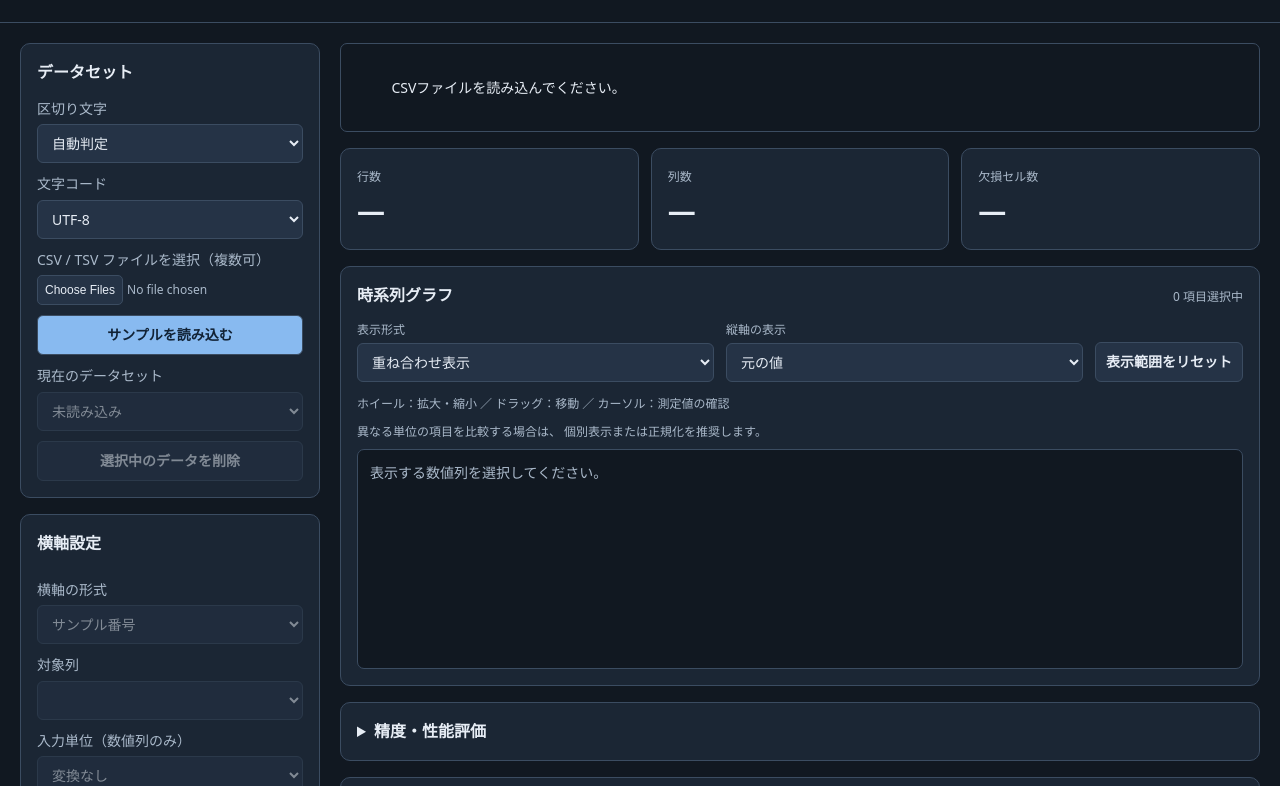
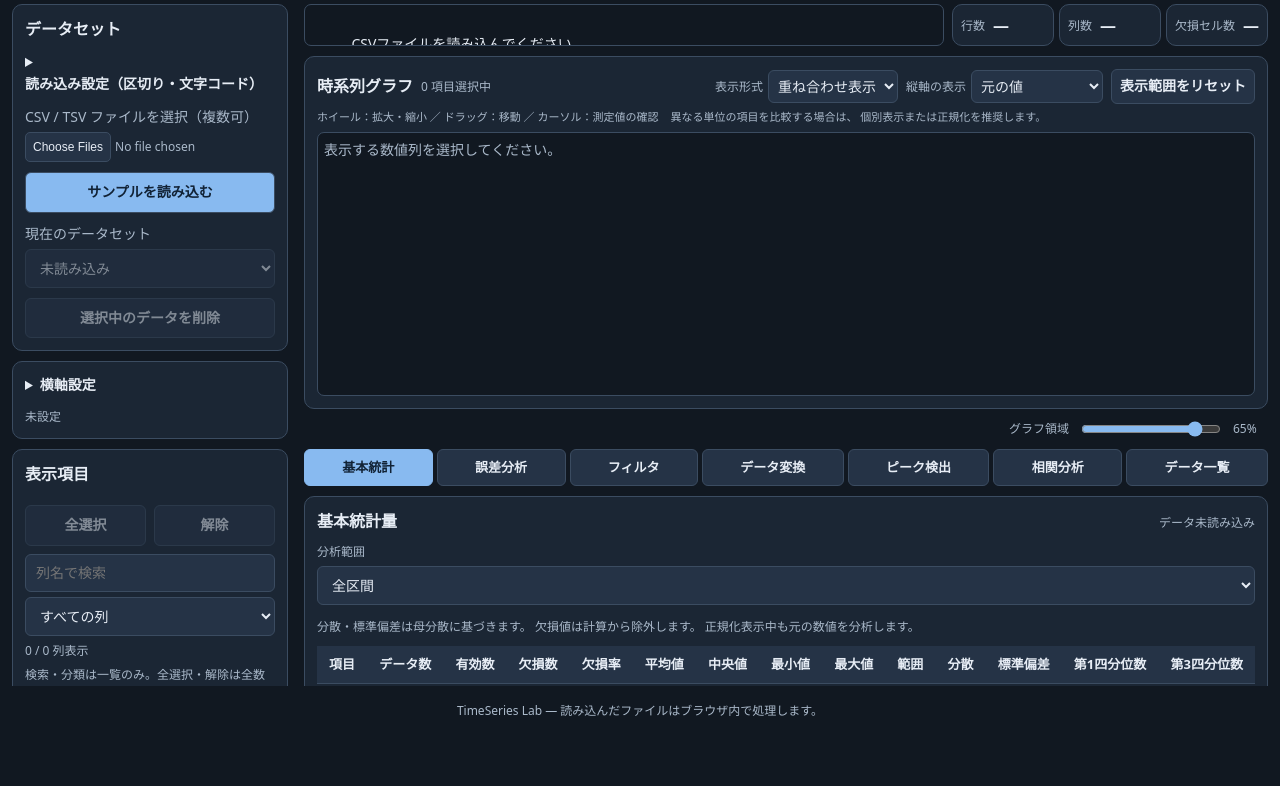
Before and after one commit to Krowa0517/TimeSeries-Lab, a website with bundled scripts: page index.html in a window 1280 px wide. Shown: the part 77-863 px from the top of the page. After the commit the page ends 800 px from the top, so only its background shows below. Built offline with nearby package versions, Linux system fonts and the light colour scheme.

Commit message:
Redesign analysis workspace with tabs and modal dialogs

```diff
--- /dev/null
+++ b/css/ui.css
@@ -0,0 +1,352 @@
+/* Workspace layout overrides. Load after style.css. */
+.workspace-ready [hidden] {
+  display: none !important;
+}
+.workspace-ready .app-header {
+  padding: 7px 20px;
+  flex-wrap: wrap;
+}
+.workspace-ready .app-header h1 {
+  font-size: 22px;
+}
+.workspace-actions {
+  display: flex;
+  gap: 8px;
+  flex-wrap: wrap;
+  margin-left: auto;
+}
+.workspace-actions button,
+.dialog-heading button {
+  width: auto;
+  margin: 0;
+}
+.workspace-ready .workspace {
+  gap: 12px;
+  padding: 12px;
+  max-width: none;
+}
+.workspace-ready .sidebar,
+.workspace-ready .content {
+  gap: 10px;
+}
+.workspace-ready .panel {
+  padding: 12px;
+}
+.workspace-ready .panel h2 {
+  margin-bottom: 8px;
+}
+.workspace-ready .metric {
+  padding: 6px 12px;
+}
+.workspace-ready .metric strong {
+  font-size: 20px;
+}
+.workspace-overview {
+  display: grid;
+  gap: 8px;
+  min-width: 0;
+}
+.sidebar-options summary {
+  cursor: pointer;
+  font-weight: 600;
+  overflow-wrap: anywhere;
+}
+.sidebar-options[open] summary {
+  margin-bottom: 6px;
+}
+.workspace-chart .chart-toolbar {
+  flex: 1 0 100%;
+}
+.workspace-chart-help {
+  display: flex;
+  flex-wrap: wrap;
+  gap: 4px 12px;
+}
+.column-tools {
+  display: grid;
+  gap: 5px;
+  margin: 8px 0;
+}
+.column-search {
+  min-width: 0;
+  width: 100%;
+  padding: 7px 10px;
+  border-radius: 6px;
+  border: 1px solid var(--border);
+  background: var(--control);
+  color: var(--text);
+}
+.column-match-count {
+  font-variant-numeric: tabular-nums;
+}
+.derived-panel .derived-manager {
+  margin: 0;
+  padding: 0;
+  border: 0;
+}
+.analysis-tabs {
+  display: flex;
+  flex-wrap: wrap;
+  gap: 4px;
+  min-width: 0;
+}
+.analysis-tabs .analysis-tab {
+  width: auto;
+  margin: 0;
+  flex: 1 0 auto;
+  padding: 7px 10px;
+  background: var(--control);
+  color: var(--text);
+  font-size: 13px;
+}
+.analysis-tabs .analysis-tab[aria-selected="true"] {
+  background: var(--accent);
+  color: #112235;
+  border-color: var(--accent);
+}
+.analysis-region {
+  min-width: 0;
+  min-height: 0;
+}
+.analysis-region > .panel {
+  min-height: 100%;
+}
+.workspace-resize {
+  display: none;
+}
+.workspace-dialog {
+  width: min(1100px, calc(100% - 28px));
+  max-height: 90dvh;
+  overflow: auto;
+  padding: 16px;
+  border: 1px solid var(--border);
+  border-radius: 12px;
+  background: var(--panel);
+  color: var(--text);
+}
+.workspace-dialog::backdrop {
+  background: rgb(0 0 0 / 65%);
+}
+.dialog-heading {
+  display: flex;
+  justify-content: space-between;
+  align-items: center;
+  gap: 12px;
+  margin-bottom: 10px;
+}
+.dialog-heading h2 {
+  margin: 0;
+}
+.workspace-dialog > .panel {
+  padding: 0;
+  border: 0;
+}
+.workspace-ready footer {
+  padding: 3px 12px;
+}
+
+/* Desktop: the three scrollable regions are independent. */
+@media (min-width: 1000px) and (min-height: 720px) {
+  body.workspace-ready {
+    height: 100dvh;
+    display: grid;
+    grid-template-rows: auto minmax(0, 1fr) auto;
+    overflow: hidden;
+  }
+  .workspace-ready .workspace {
+    width: 100%;
+    margin: 0;
+    min-height: 0;
+    align-items: stretch;
+    grid-template-columns: 280px minmax(0, 1fr);
+  }
+  .workspace-ready .sidebar {
+    min-height: 0;
+    overflow: auto;
+    align-content: start;
+    padding-right: 4px;
+  }
+  .workspace-ready .content {
+    min-height: 0;
+    overflow: hidden;
+    grid-template-rows: auto minmax(
+        240px,
+        var(--chart-share, 1.85fr)
+      ) auto auto minmax(130px, 1fr);
+  }
+  .workspace-overview {
+    grid-template-columns: minmax(0, 1fr) auto;
+    align-items: stretch;
+  }
+  .workspace-ready .status {
+    padding: 5px 10px;
+    max-height: 42px;
+    overflow: auto;
+  }
+  .workspace-overview .metrics {
+    gap: 5px;
+  }
+  .workspace-overview .metric {
+    display: flex;
+    align-items: center;
+    gap: 8px;
+    padding: 4px 8px;
+  }
+  .workspace-overview .metric strong {
+    font-size: 16px;
+  }
+  .workspace-ready .workspace-chart {
+    display: flex;
+    flex-direction: column;
+    min-height: 0;
+    overflow: hidden;
+  }
+  .workspace-chart .section-heading {
+    gap: 8px;
+    align-items: center;
+  }
+  .workspace-chart .section-heading h2 {
+    margin: 0;
+  }
+  .workspace-chart .chart-toolbar {
+    flex: 1 1 auto;
+    justify-content: flex-end;
+    margin: 0;
+    gap: 8px;
+    align-items: center;
+  }
+  .workspace-chart .chart-control {
+    display: flex;
+    align-items: center;
+    flex: 0 1 auto;
+    min-width: 0;
+    gap: 5px;
+  }
+  .workspace-chart .chart-control label {
+    white-space: nowrap;
+    margin: 0;
+  }
+  .workspace-chart .chart-control select {
+    width: auto;
+    min-width: 0;
+    padding: 5px;
+  }
+  .workspace-chart .chart-toolbar button {
+    padding: 5px 8px;
+  }
+  .workspace-chart-help {
+    margin: 4px 0;
+  }
+  .workspace-chart .chart-help {
+    margin-bottom: 3px;
+    font-size: 11px;
+  }
+  .workspace-chart .chart-area {
+    flex: 1;
+    min-height: 0;
+    overflow: auto;
+    padding: 6px;
+  }
+  .workspace-chart .plot-panel {
+    padding: 3px 0;
+  }
+  .workspace-chart .plot-legend {
+    margin-bottom: 4px;
+    font-size: 12px;
+  }
+  .workspace-chart .plot-readout {
+    min-height: 30px;
+    max-height: 70px;
+    overflow: auto;
+    padding: 4px 8px;
+  }
+  .workspace-chart .plot-canvas {
+    height: clamp(150px, 25vh, 320px);
+  }
+  .workspace-chart .plot-canvas.compact {
+    height: 190px;
+  }
+  .workspace-chart .chart-area > .plot-panel:only-child {
+    display: flex;
+    flex-direction: column;
+    height: 100%;
+    min-height: 175px;
+  }
+  .workspace-chart .plot-panel:only-child .plot-canvas {
+    flex: 1 1 0;
+    height: 0;
+    min-height: 120px;
+  }
+  .workspace-resize {
+    display: flex;
+    align-items: center;
+    justify-content: flex-end;
+    gap: 10px;
+    font-size: 12px;
+    color: var(--muted);
+  }
+  .workspace-resize input {
+    width: 140px;
+    accent-color: var(--accent);
+  }
+  .workspace-resize output {
+    min-width: 35px;
+  }
+  .analysis-region {
+    overflow: auto;
+  }
+}
+/* Short or narrow screens: normal document scrolling avoids clipped controls. */
+@media (max-width: 999px) {
+  .workspace-ready .workspace {
+    grid-template-columns: 1fr;
+  }
+  .workspace-actions {
+    margin-left: 0;
+  }
+}
+@media (max-width: 420px) {
+  .workspace-ready .metrics {
+    grid-template-columns: repeat(3, minmax(0, 1fr));
+    gap: 4px;
+  }
+  .workspace-ready .metric {
+    padding: 4px;
+  }
+  .workspace-ready .metric strong {
+    font-size: 16px;
+  }
+  .workspace-ready .app-header {
+    padding: 10px;
+  }
+}
+
+/* ========================================
+   グラフの横幅修正
+======================================== */
+
+.workspace-ready .workspace-chart #chart-area {
+  display: block !important;
+  width: 100%;
+  min-width: 0;
+  place-items: stretch;
+}
+
+.workspace-ready .workspace-chart .plot-panel {
+  width: 100%;
+  min-width: 0;
+  align-items: stretch;
+  justify-self: stretch;
+}
+
+.workspace-ready .workspace-chart .plot-canvas {
+  display: block;
+  width: 100%;
+  max-width: 100%;
+  min-width: 0;
+}
+
+.workspace-ready .workspace-chart .plot-readout {
+  width: 100%;
+  min-width: 0;
+}
--- a/index.html
+++ b/index.html
@@ -7,6 +7,7 @@
     <title>TimeSeries Lab</title>
 
     <link rel="stylesheet" href="./css/style.css" />
+    <link rel="stylesheet" href="./css/ui.css" />
   </head>
 
   <body>
--- a/js/main.js
+++ b/js/main.js
@@ -1,3 +1,4 @@
+import { setupWorkspace } from "./ui.js";
 import { evaluateAccuracy, benchmarkCase } from "./evaluation.js";
 
 import {
@@ -51,6 +52,7 @@ let busy = false;
 
 // HTML要素を取得する補助関数
 const $ = (id) => document.getElementById(id);
+const workspaceUI = setupWorkspace();
 // グラフ描画オブジェクト
 const chart = new TimeSeriesChart($("chart-area"));
 // 統計量の再計算タイマー
@@ -252,9 +254,12 @@ function renderColumns(dataset) {
       label.append(tag);
     }
 
+    label.dataset.columnName = column.name;
+    label.dataset.columnType = column.derived ? "derived" : "original";
     list.append(label);
   }
 
+  workspaceUI.refreshColumns();
   renderSelection();
 }
 
--- /dev/null
+++ b/js/ui.js
@@ -0,0 +1,192 @@
+// Existing DOM nodes are moved, not recreated, so IDs and listeners survive.
+export function setupWorkspace() {
+  const $ = id => document.getElementById(id);
+  const make = (tag, cls, text) => {
+    const el = document.createElement(tag);
+    if (cls) el.className = cls;
+    if (text !== undefined) el.textContent = text;
+    return el;
+  };
+  const panel = id => $(id).closest('.panel');
+  const content = document.querySelector('.content');
+  const sidebar = document.querySelector('.sidebar');
+  const header = document.querySelector('.app-header');
+  const chartPanel = panel('chart-area');
+  const tabs = [
+    ['stats', '基本統計', 'stats-table'],
+    ['errors', '誤差分析', 'error-table'],
+    ['filters', 'フィルタ', 'filter-settings'],
+    ['transforms', 'データ変換', 'transform-settings'],
+    ['peaks', 'ピーク検出', 'peak-settings'],
+    ['correlation', '相関分析', 'correlation-settings'],
+    ['preview', 'データ一覧', 'preview-table']
+  ].map(([key, label, id]) => ({ key, label, element: panel(id) }));
+  const tools = [
+    ['generator', '人工データ生成', 'generator-run'],
+    ['export', 'ファイル出力', 'export-run'],
+    ['evaluation', '精度・性能評価', 'evaluation-run']
+  ].map(([key, label, id]) => ({ key, label, element: panel(id) }));
+
+  // Keep the usual import controls visible; fold infrequent settings.
+  const importOptions = make('details', 'sidebar-options');
+  importOptions.append(make('summary', '', '読み込み設定（区切り・文字コード）'));
+  document.querySelector('label[for="delimiter"]').before(importOptions);
+  for (const id of ['delimiter', 'encoding']) {
+    importOptions.append(document.querySelector(`label[for="${id}"]`), $(id));
+  }
+  const axisPanel = panel('axis-settings');
+  const axisOptions = make('details', 'sidebar-options');
+  axisOptions.append(make('summary', '', '横軸設定'), $('axis-settings'));
+  axisPanel.querySelector('h2').replaceWith(axisOptions);
+
+  // Move derived-column management into the sidebar.
+  const derived = $('derived-select').closest('.derived-manager');
+  const derivedPanel = make('section', 'panel derived-panel');
+  const derivedOptions = make('details', 'sidebar-options');
+  derivedOptions.append(make('summary', '', '加工データの管理'), derived);
+  derived.querySelector('h3').remove();
+  derivedPanel.append(derivedOptions);
+  sidebar.append(derivedPanel);
+
+  // Search/filter only affects the column list, not the analysis selection.
+  const list = $('column-list');
+  const controls = make('div', 'column-tools');
+  const search = make('input', 'column-search');
+  search.type = 'search';
+  search.placeholder = '列名で検索';
+  search.setAttribute('aria-label', '列名で検索');
+  const type = make('select', 'column-kind');
+  type.setAttribute('aria-label', '列の種類');
+  for (const [value, label] of [
+    ['all', 'すべての列'], ['original', '元データ'], ['derived', '加工データ']
+  ]) {
+    const opt = make('option', '', label);
+    opt.value = value;
+    type.append(opt);
+  }
+  const count = make('p', 'muted column-match-count');
+  count.setAttribute('aria-live', 'polite');
+  const note = make('p', 'muted', '検索・分類は一覧のみ。全選択・解除は全数値列が対象です。');
+  controls.append(search, type, count, note);
+  list.before(controls);
+  function refreshColumns() {
+    const query = search.value.trim().toLowerCase();
+    const labels = [...list.querySelectorAll('label[data-column-name]')];
+    let shown = 0;
+    for (const label of labels) {
+      const match = label.dataset.columnName.toLowerCase().includes(query) &&
+        (type.value === 'all' || label.dataset.columnType === type.value);
+      label.hidden = !match;
+      if (match) shown++;
+    }
+    count.textContent = `${shown} / ${labels.length} 列表示`;
+  }
+  search.addEventListener('input', refreshColumns);
+  type.addEventListener('change', refreshColumns);
+
+  // Auxiliary tools are native modal dialogs.
+  const actions = make('nav', 'workspace-actions');
+  actions.setAttribute('aria-label', '補助機能');
+  for (const { key, label, element } of tools) {
+    const button = make('button', 'secondary', label);
+    button.type = 'button';
+    button.setAttribute('aria-haspopup', 'dialog');
+    const dialog = make('dialog', 'workspace-dialog');
+    dialog.id = `tool-${key}`;
+    button.setAttribute('aria-controls', dialog.id);
+    const bar = make('div', 'dialog-heading');
+    const title = make('h2', '', label);
+    title.id = `tool-title-${key}`;
+    dialog.setAttribute('aria-labelledby', title.id);
+    const close = make('button', 'secondary', '閉じる');
+    close.type = 'button';
+    close.autofocus = true;
+    bar.append(title, close);
+    const details = element.querySelector(':scope > details');
+    details.querySelector(':scope > summary').remove();
+    details.replaceWith(...details.childNodes);
+    dialog.append(bar, element);
+    document.body.append(dialog);
+    actions.append(button);
+    button.addEventListener('click', () => dialog.showModal());
+    close.addEventListener('click', () => dialog.close());
+    dialog.addEventListener('close', () => button.focus());
+  }
+  header.insertBefore(actions, header.querySelector('.version'));
+
+  // The graph stays visible while analysis tabs change.
+  chartPanel.classList.add('workspace-chart');
+  const overview = make('div', 'workspace-overview');
+  $('status').before(overview);
+  overview.append($('status'), content.querySelector('.metrics'));
+  chartPanel.querySelector('.section-heading').append(chartPanel.querySelector('.chart-toolbar'));
+  const help = make('div', 'workspace-chart-help');
+  chartPanel.querySelector('.chart-help').before(help);
+  help.append(...chartPanel.querySelectorAll('.chart-help'));
+  const resize = make('div', 'workspace-resize');
+  const resizeLabel = make('label', '', 'グラフ領域');
+  const slider = make('input', '');
+  slider.id = 'workspace-chart-size';
+  slider.type = 'range';
+  slider.min = '35';
+  slider.max = '70';
+  slider.value = '65';
+  resizeLabel.htmlFor = slider.id;
+  const ratio = make('output', '', '65%');
+  ratio.setAttribute('for', slider.id);
+  resize.append(resizeLabel, slider, ratio);
+  function resizeChart() {
+    const v = Number(slider.value);
+    content.style.setProperty('--chart-share', `${v / (100 - v)}fr`);
+    ratio.value = `${v}%`;
+  }
+  slider.addEventListener('input', resizeChart);
+  resizeChart();
+
+  const tablist = make('div', 'analysis-tabs');
+  tablist.setAttribute('role', 'tablist');
+  tablist.setAttribute('aria-label', '分析機能');
+  const region = make('div', 'analysis-region');
+  const buttons = tabs.map(({ key, label, element }) => {
+    const button = make('button', 'analysis-tab', label);
+    button.type = 'button';
+    button.id = `tab-${key}`;
+    button.setAttribute('role', 'tab');
+    button.setAttribute('aria-controls', `pane-${key}`);
+    element.id = `pane-${key}`;
+    element.setAttribute('role', 'tabpanel');
+    element.setAttribute('aria-labelledby', button.id);
+    element.tabIndex = 0;
+    tablist.append(button);
+    region.append(element);
+    return button;
+  });
+  function activate(index, focus = false) {
+    tabs.forEach(({ element }, i) => {
+      element.hidden = i !== index;
+      buttons[i].setAttribute('aria-selected', String(i === index));
+      buttons[i].tabIndex = i === index ? 0 : -1;
+    });
+    region.scrollTop = 0;
+    region.scrollLeft = 0;
+    if (focus) buttons[index].focus();
+  }
+  buttons.forEach((button, i) => {
+    button.addEventListener('click', () => activate(i));
+    button.addEventListener('keydown', event => {
+      const n = buttons.length;
+      const next = {
+        ArrowRight: (i + 1) % n, ArrowLeft: (i + n - 1) % n,
+        Home: 0, End: n - 1
+      }[event.key];
+      if (next === undefined) return;
+      event.preventDefault();
+      activate(next, true);
+    });
+  });
+  chartPanel.after(resize, tablist, region);
+  activate(0);
+  document.body.classList.add('workspace-ready');
+  refreshColumns();
+  return { refreshColumns };
+}
```
